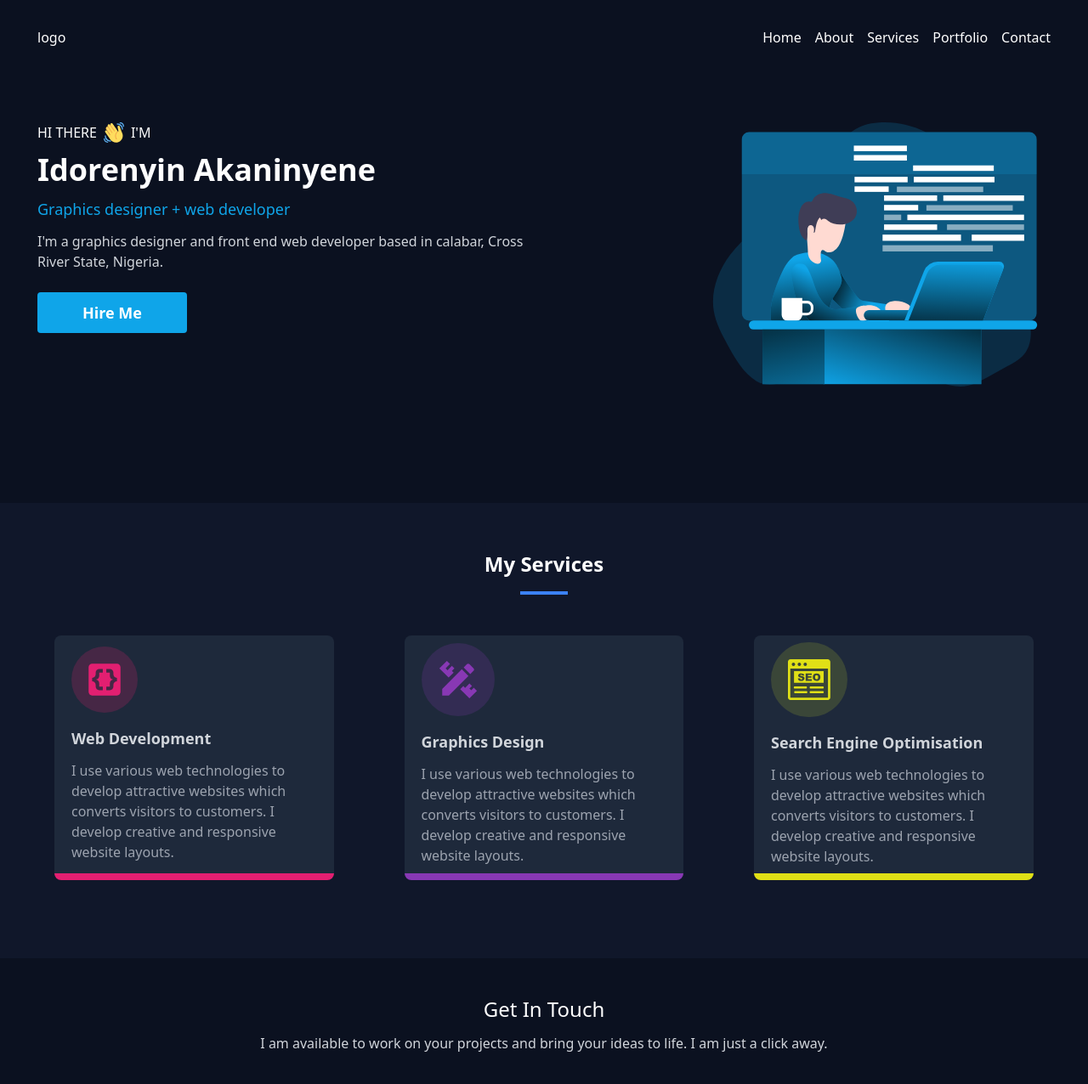
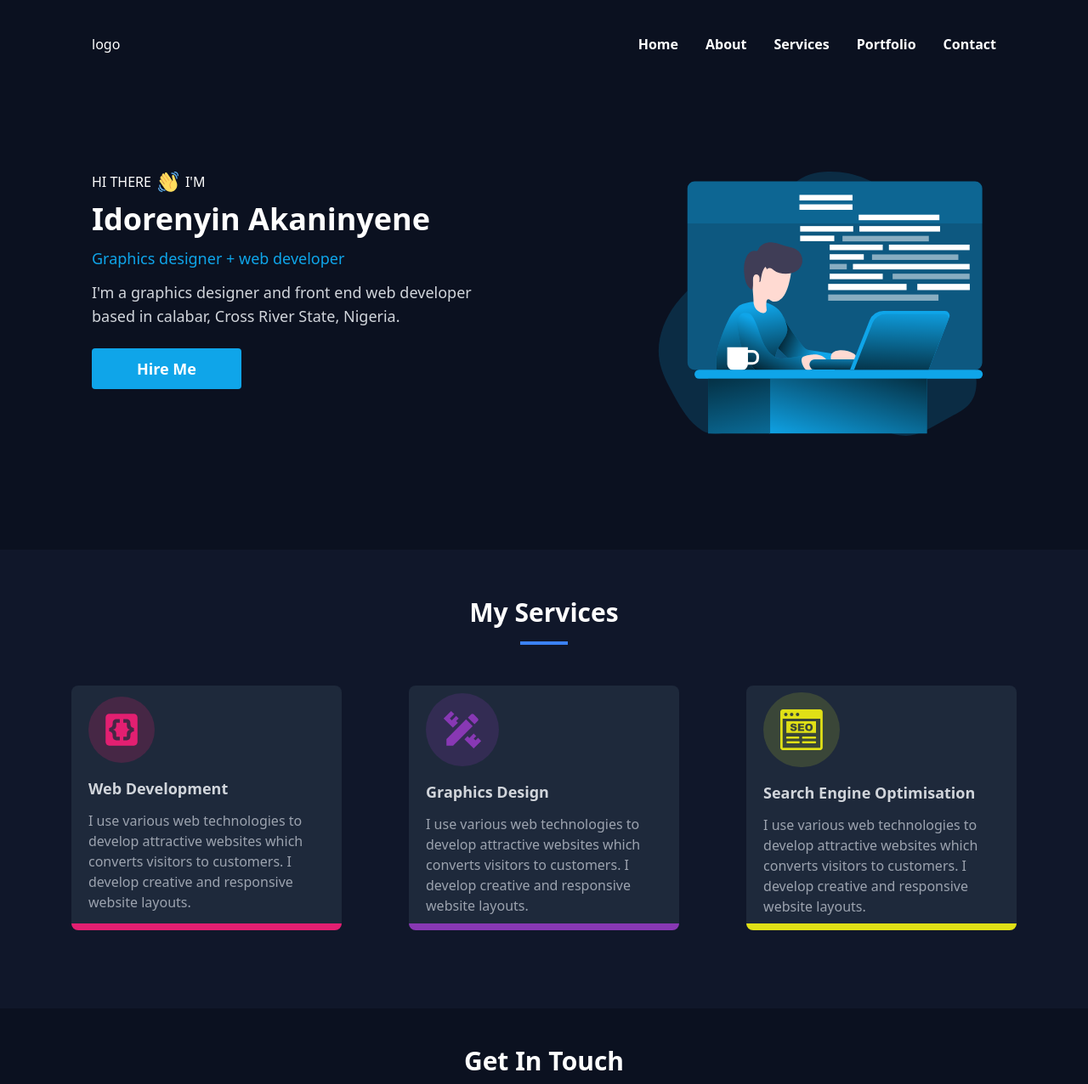
Before and after one commit to Dreno2003/portfolio, a website: page public/index.html in a window 1280 px wide. Shown: the top 1276 px of the page at 85% size. Drawn offline with Linux system fonts and the light colour scheme.

Commit message:
desktop screen herosection image and herosection content modification

```diff
--- a/public/index.html
+++ b/public/index.html
@@ -12,8 +12,8 @@
 
 <body class="bg-primary-200 text-white">
 
-    <header>
-        <div id="mobileNavgations" class="lg:hidden text-white flex mx-5 md:mx-11 justify-between items-center py-5">
+    <header class="md:mx-11 4lg:px-16">
+        <div id="mobileNavgations" class="lg:hidden text-white flex mx-5  justify-between items-center py-5">
             <!-- mobile navigation -->
             <h2>logo
                 <!-- logo -->
@@ -46,10 +46,10 @@
         </div>
 
 
-        <div class="hidden lg:flex lg:px-11 lg:py-8 lg:justify-between">
+        <div class="hidden lg:flex lg:py-8 lg:justify-between 4lg:py-10">
             <!-- desktop navigation view -->
             <h2 class="text-white">logo</h2>
-            <nav class="text-white lg:flex lg:gap-4">
+            <nav class="text-white lg:flex lg:gap-4 4lg:gap-8  font-bold">
                 <a href="#">Home</a>
                 <a href="#">About</a>
                 <a href="#">Services</a>
@@ -61,18 +61,20 @@
 
     <main class="mt-5">
 
-        <section id="heroSection" style="height: 21rem;" class="text-white mx-5 md:mx-11 mt-14 text-center md:flex md:justify-between md:gap-6 lg:gap-44">
+        <section id="heroSection" style="height: 25.7rem;" class="text-white flex justify-center items-center">
+            <div class="  mx-5 md:mx-11 mt-14 text-center 4lg:px-16 md:flex md:justify-between md:gap-6 lg:gap-44">
                 <div class="md:text-left">
                     <h6 class="mb-3 flex justify-center md:justify-start">HI THERE
                         <div class="mx-2"><img src="./assets/images/emoji.svg"></div> I'M</h6>
                     <h3 class="capitalize text-4xl font-bold mb-3">idorenyin Akaninyene</h3>
                     <h3 class="text-primary-100 mb-3 text-lg">Graphics designer + web developer</h3>
-                <p class="text-gray-300 mb-6">I'm a graphics designer and front end web developer based in calabar, Cross River State, Nigeria.</p>
+                    <p class="text-gray-300 mb-6 4lg:text-lg">I'm a graphics designer and front end web developer based in calabar, Cross River State, Nigeria.</p>
                     <button class="bg-primary-100 font-semibold text-lg w-44 rounded h-12">Hire Me</button>
                     <!--links to contact section of the page-->
                 </div>
                 <div class="hidden md:block">
                     <img src="./assets/images/Web Developer_Monochromatic.svg" alt="" class="w-910 lg:w-950 max-w-none">
+                </div>
             </div>
         </section>
 
@@ -93,10 +95,10 @@
             </div>
         </section>
 
-        <section id="services" class="bg-primary-400 mt-28 py-10 md:py-14 md:px-11">
+        <section id="services" class="bg-primary-400 mt-28 py-10 md:py-14 4lg:px-16 md:px-11">
             <!-- services section -->
             <div class="md:flex md:flex-col md:justify-center md:items-center md:mb-12">
-                <h3 class="text-2xl font-bold text-center mb-8">My Services</h3>
+                <h3 class="text-2xl font-bold text-center mb-8 4lg:text-3xl">My Services</h3>
                 <div class="md:border-t-4 md:w-14 md:-mt-4 border-blue-500"></div>
             </div>
             <div class="md:flex md:justify-center">
@@ -141,12 +143,12 @@
 
         </section>
 
-        <section class="pt-11 md:px-11 ">
+        <section class="pt-11 md:px-11 4lg:px-16">
             <!-- contact section -->
 
             <div class="text-center mx-5">
-                <h3 class="text-white text-2xl mb-3">Get In Touch</h3>
-                <p class="text-gray-300">I am available to work on your projects and bring your ideas to life. I am just a click away.</p>
+                <h3 class="text-white text-2xl mb-3 font-bold 4lg:text-3xl">Get In Touch</h3>
+                <p class="text-gray-300 4lg:text-lg">I am available to work on your projects and bring your ideas to life. I am just a click away.</p>
                 <div class="lg:flex lg:justify-between lg:items-center lg:mt-14">
                     <div class="md:flex md:justify-center">
                         <div class="mt-8 md:mt-10 lg:mt-0 md:flex md:gap-28 lg:gap-0 md:flex-col">
@@ -201,7 +203,7 @@
         </section>
 
     </main>
-    <footer class="bg-primary-400 flex  md:block md:px-11 justify-center items-center">
+    <footer class="bg-primary-400 flex  md:block md:px-11 4lg:px-16 justify-center items-center">
         <div class="flex flex-col items-center py-6 md:flex-row-reverse md:justify-between">
             <div class="flex mb-3 gap-3 md:mb-0">
                 <!-- social  img -->
```
Also changed, not shown: public/css/output.css. Lines whose indentation alone changed are shown as unchanged.
